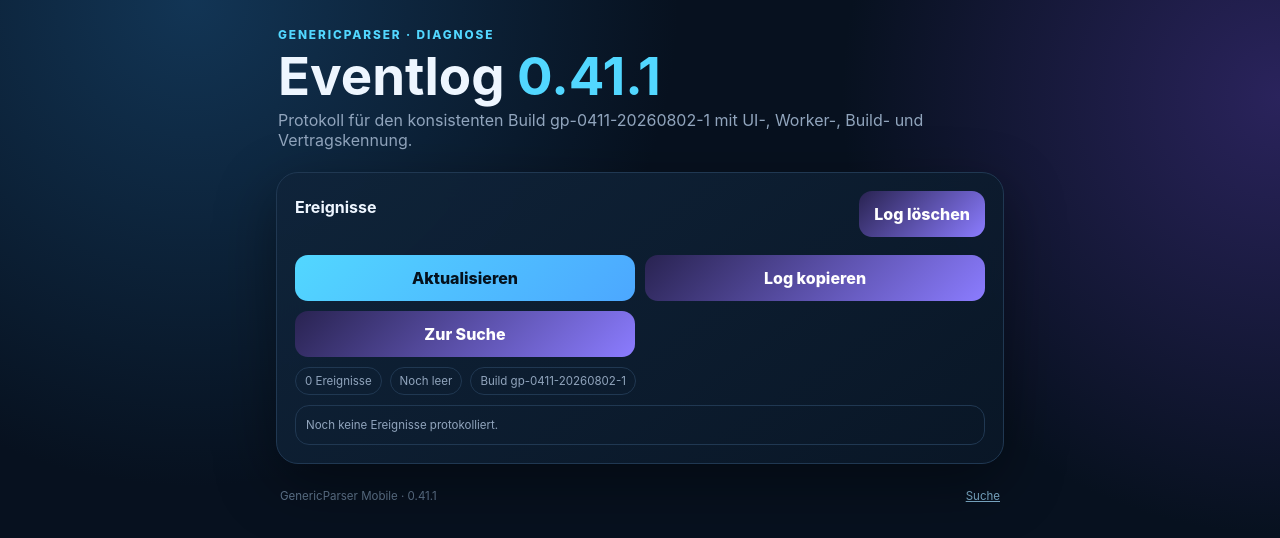
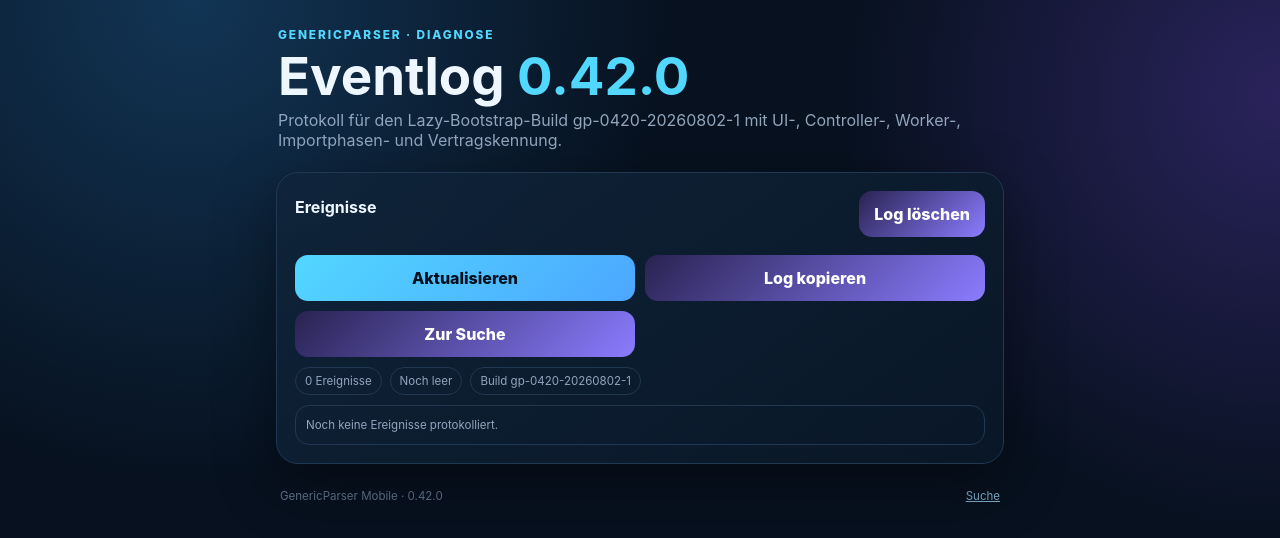
Before and after one commit to f6yv7sgtgw-wq/GenericParser, a plain HTML site: page cloudflare/public/eventlog.html in a window 1280 px wide. Drawn offline with Linux system fonts and the light colour scheme.

Commit message:
Update eventlog page to 0.42.0

```diff
--- a/cloudflare/public/eventlog.html
+++ b/cloudflare/public/eventlog.html
@@ -1 +1 @@
-<!doctype html><html lang="de"><head><meta charset="utf-8"><meta name="viewport" content="width=device-width,initial-scale=1"><meta name="theme-color" content="#07111f"><title>GenericParser Eventlog 0.41.1</title><link rel="stylesheet" href="./app.css?v=0.411"><link rel="stylesheet" href="./layout-0409.css?v=0.411"></head><body><main class="app-shell"><header class="hero"><div><p class="eyebrow">GenericParser · Diagnose</p><h1>Eventlog <span>0.41.1</span></h1><p class="subtitle">Protokoll für den konsistenten Build gp-0411-20260802-1 mit UI-, Worker-, Build- und Vertragskennung.</p></div></header><section class="card"><div class="row between"><h2>Ereignisse</h2><button id="clear-log" class="secondary">Log löschen</button></div><div class="actions"><button id="refresh-log" class="primary">Aktualisieren</button><button id="copy-log" class="secondary">Log kopieren</button><a class="secondary" href="./">Zur Suche</a></div><div id="log-summary" class="diagnostic"></div><div id="event-log"></div></section><footer><span>GenericParser Mobile · 0.41.1</span><a href="./">Suche</a></footer></main><script src="./eventlog-0411.js?v=0.411" defer></script></body></html>
+<!doctype html><html lang="de"><head><meta charset="utf-8"><meta name="viewport" content="width=device-width,initial-scale=1"><meta name="theme-color" content="#07111f"><title>GenericParser Eventlog 0.42.0</title><link rel="stylesheet" href="./app.css?v=0.420"><link rel="stylesheet" href="./layout-0409.css?v=0.420"></head><body><main class="app-shell"><header class="hero"><div><p class="eyebrow">GenericParser · Diagnose</p><h1>Eventlog <span>0.42.0</span></h1><p class="subtitle">Protokoll für den Lazy-Bootstrap-Build gp-0420-20260802-1 mit UI-, Controller-, Worker-, Importphasen- und Vertragskennung.</p></div></header><section class="card"><div class="row between"><h2>Ereignisse</h2><button id="clear-log" class="secondary">Log löschen</button></div><div class="actions"><button id="refresh-log" class="primary">Aktualisieren</button><button id="copy-log" class="secondary">Log kopieren</button><a class="secondary" href="./">Zur Suche</a></div><div id="log-summary" class="diagnostic"></div><div id="event-log"></div></section><footer><span>GenericParser Mobile · 0.42.0</span><a href="./">Suche</a></footer></main><script src="./eventlog-0420.js?v=0.420" defer></script></body></html>
```
